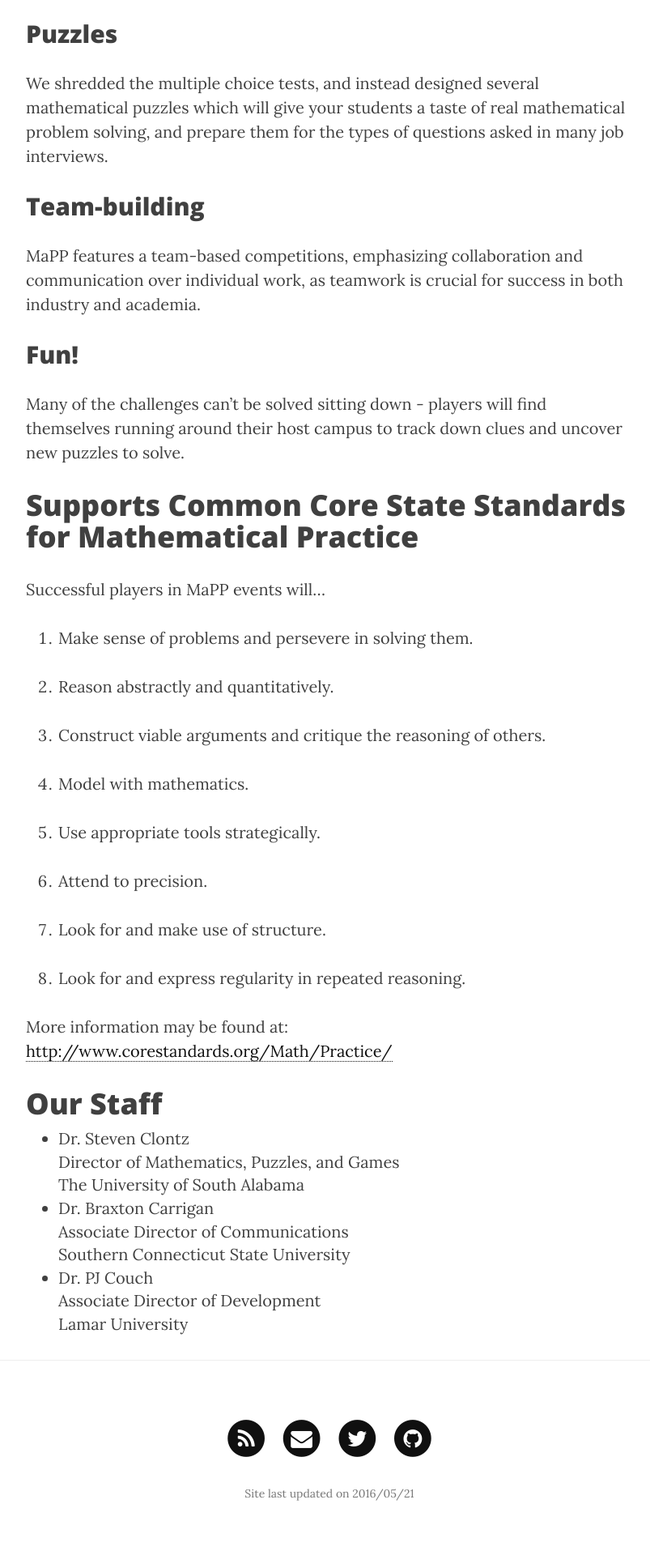
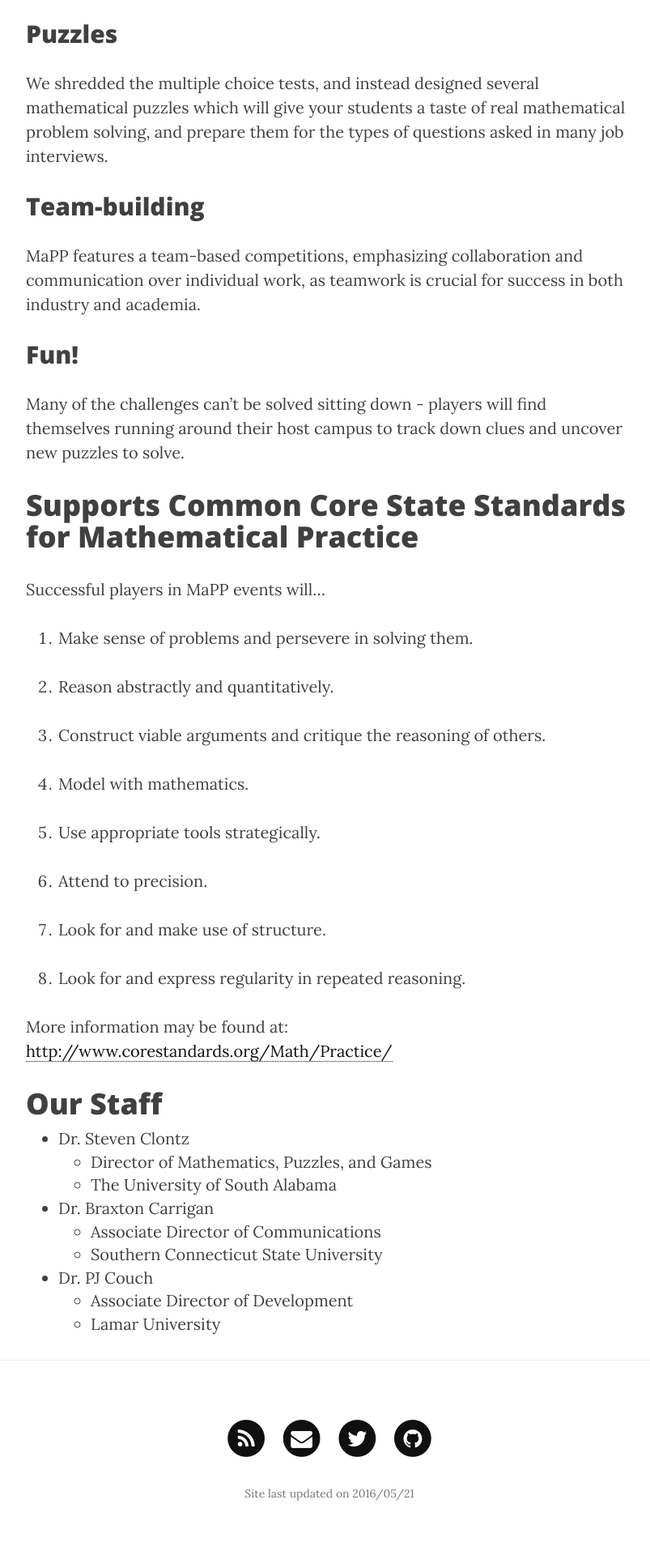
Before and after one commit to MaPPmath/mappmath.github.io, a Jekyll site: the page built from pages/0_about.md, in a window 1280 px wide. Shown: the part 846-2766 px from the top of the page at 81% size, without its empty margins (233-1036 px from the left). Built offline with Jekyll 4.4.1, drawn with Linux system fonts in a browser that asks for light colours; nearby versions of some CDN libraries.

Commit message:
cleaner markdown

```diff
--- a/pages/0_about.md
+++ b/pages/0_about.md
@@ -63,11 +63,11 @@ More information may be found at:
 # Our Staff
 
 * Dr. Steven Clontz
-  Director of Mathematics, Puzzles, and Games
-  The University of South Alabama
+    * Director of Mathematics, Puzzles, and Games
+    * The University of South Alabama
 * Dr. Braxton Carrigan
-  Associate Director of Communications
-  Southern Connecticut State University
+    * Associate Director of Communications
+    * Southern Connecticut State University
 * Dr. PJ Couch
-  Associate Director of Development
-  Lamar University
+    * Associate Director of Development
+    * Lamar University
```
